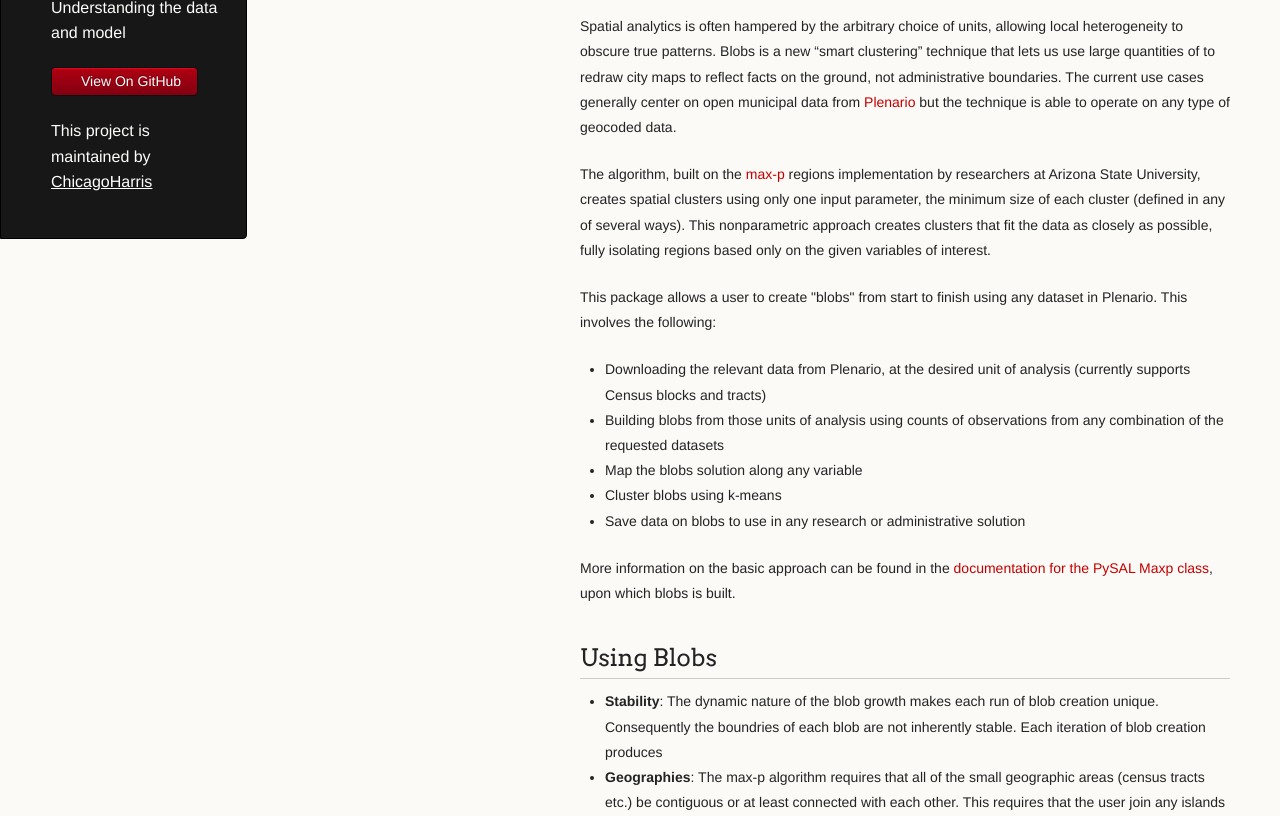
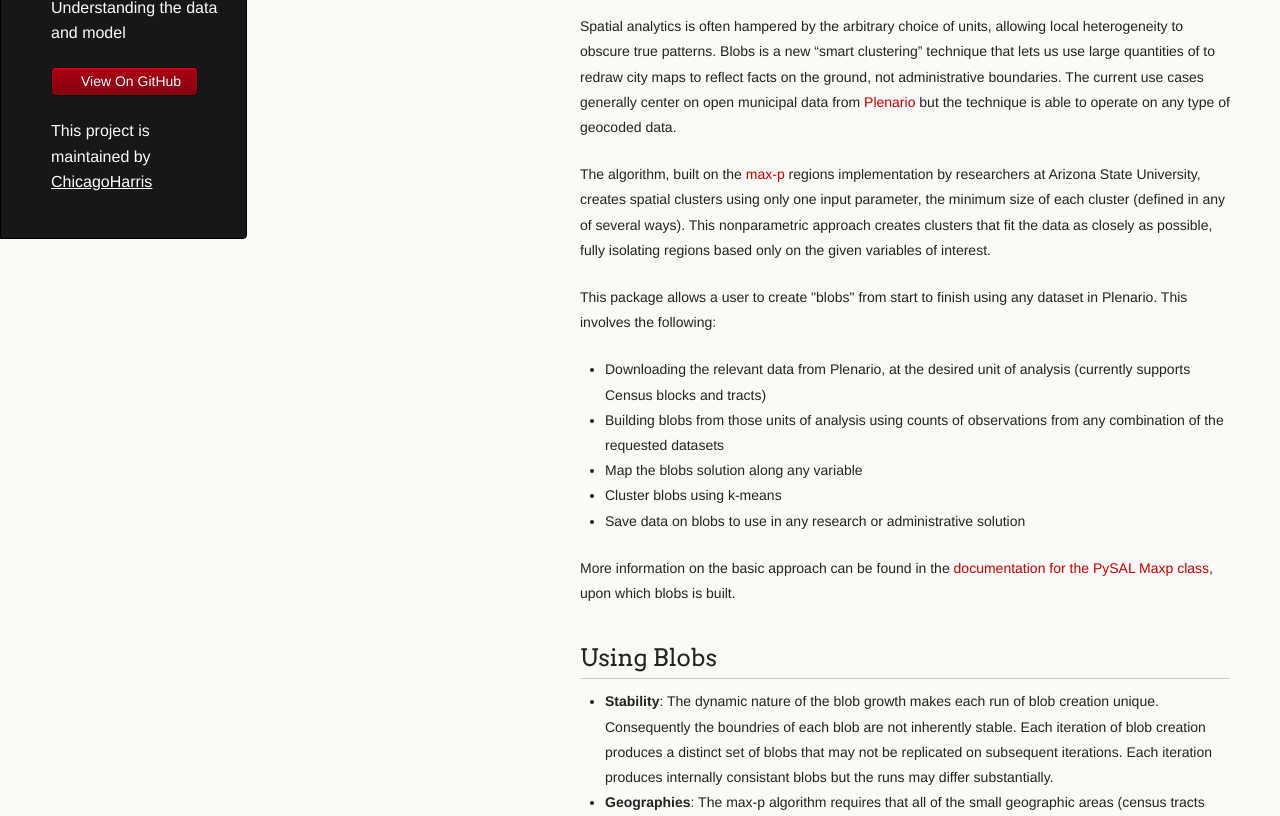
Before and after one commit to ChicagoHarris/blobs, a plain HTML site: page index.html in a window 1280 px wide. Shown: the part 134-950 px from the top of the page. Drawn offline with Linux system fonts and the light colour scheme; a script that the page names is missing.

Commit message:
Finish stability

```diff
--- a/index.html
+++ b/index.html
@@ -52,7 +52,7 @@
 <a id="Using Blobs" class="anchor" href="#usage" aria-hidden="true"><span class="octicon octicon-link"></span></a>Using Blobs</h2>
 
 <ul>
-<li><strong>Stability</strong>: The dynamic nature of the blob growth makes each run of blob creation unique. Consequently the boundries of each blob are not inherently stable. Each iteration of blob creation produces</li>
+<li><strong>Stability</strong>: The dynamic nature of the blob growth makes each run of blob creation unique. Consequently the boundries of each blob are not inherently stable. Each iteration of blob creation produces a distinct set of blobs that may not be replicated on subsequent iterations. Each iteration produces internally consistant blobs but the runs may differ substantially.</li>
 <li><strong>Geographies</strong>: The max-p algorithm requires that all of the small geographic areas (census tracts etc.) be contiguous or at least connected with each other. This requires that the user join any islands to the "mainland". A <a href="https://github.com/ChicagoHarris/blobs/blob/master/tutorials/Islands.ipynb">Python notebook</a> that enables this is included in the tutorials section of the GitHub page.</li>
 <li><strong>External Data</strong>: Blobs was initially written to analyze data from the City of Chicago. It is able to process data from any other region as long as shapefiles exist for that region and the user has data keyed by a geographic identifier that is also in the shapefile. See one of the generalized notebooks in the <a href="https://github.com/ChicagoHarris/blobs/tree/master/tutorials">tutorials folder </a> or below for examples of how to run blobs on your own data.</li>
 <li><strong>Minimums</strong>: Blobs can be made of different sizes and types. This can be controlled in the constructor of the Blobs class. It takes in a floor variable and a floor number that require each blob has at least the minimum of the given variable. This can also be set as areas to create blobs with a floor number of components.</li>
```
